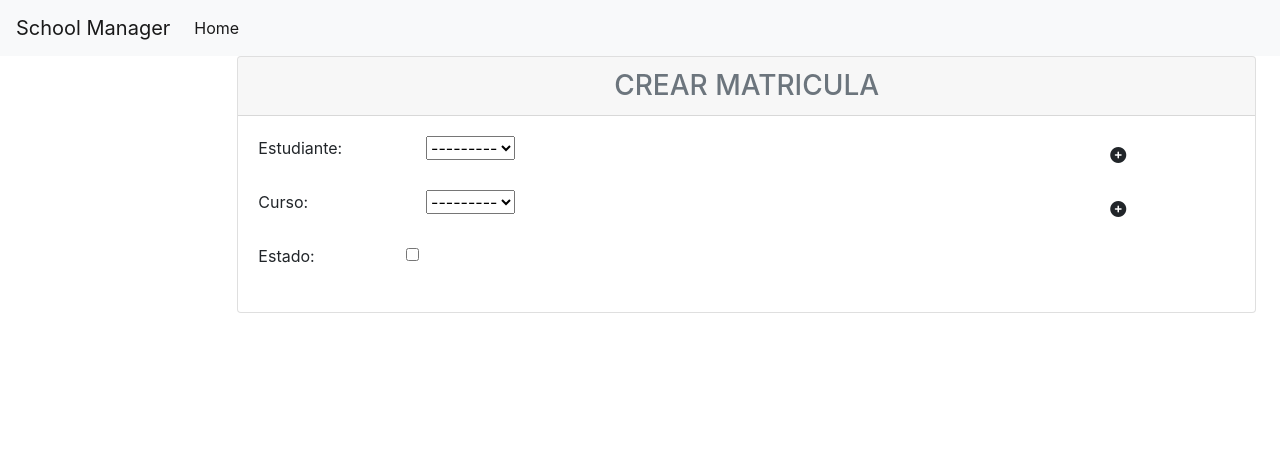
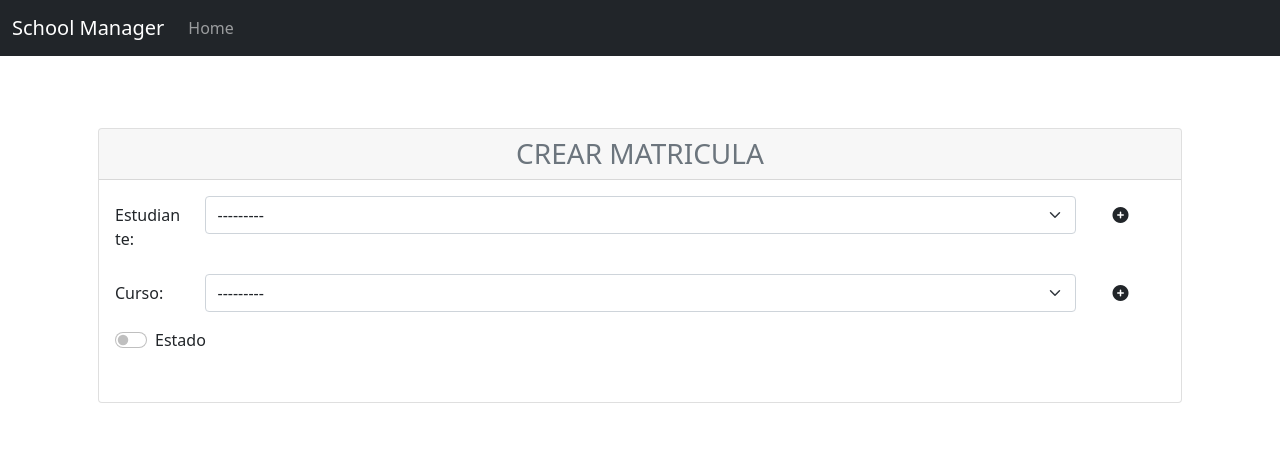
Before and after one commit to jguerrero10/School_Mng, a Django app: page /matricula/crear in a window 1280 px wide. Shown: the top 450 px of the page. Run offline with Django 3.2, Linux system fonts and the light colour scheme; data that the repository does not hold is empty; some libraries are stand-ins or nearby versions.

Commit message:
[0.3] Se agrega Formularios: Profesor, Grupo, Curso, Creacion de rutas: Crear estudiante, crea grupo y crear Curso; Vistas Crear Grupo y Crear Curso; Ajustes Bootstrap 5 a formularios y layout. Se crea archovo JS para gestion general.

```diff
--- a/school/forms.py
+++ b/school/forms.py
@@ -2,6 +2,21 @@ from django import forms
 from django.forms import fields
 from django.forms.models import ModelForm
 from .models import *
+
+grado_CHOICES = [
+        ('0', 'Transición'),
+        ('1', 'Primero'),
+        ('2', 'Segundo'),
+        ('3', 'Tercero'),
+        ('4', 'Cuarto'),
+        ('5', 'Quinto'),
+        ('6', 'Sexto'),
+        ('7', 'Séptimo'),
+        ('8', 'Octavo'),
+        ('9', 'Noveno'),
+        ('10', 'Décimo'),
+        ('11', 'Undécimo')
+    ]
 
 class EstudianteForm(ModelForm):
     nombre = forms.CharField(max_length=30, widget=forms.TextInput(attrs={'class': 'form-control'}))
@@ -13,10 +28,35 @@ class EstudianteForm(ModelForm):
         model = Estudiante
         fields = '__all__'
 
+class ProfesorForm(ModelForm):
+    nombre = forms.CharField(max_length=30, widget=forms.TextInput(attrs={'class': 'form-control'}))
+    apellidos = forms.CharField(max_length=60, widget=forms.TextInput(attrs={'class': 'form-control'}))
+    num_id = forms.CharField(max_length=11, widget=forms.TextInput(attrs={'class': 'form-control'}))
+
+    class Meta:
+        model = Profesor
+        fields = '__all__'
+
+class CursoForm(ModelForm):
+    grado = forms.ChoiceField(choices=grado_CHOICES, widget=forms.Select(attrs={'class': 'form-select'}))
+
+    class Meta:
+        model = Curso
+        fields = '__all__'
+
+class GrupoForm(ModelForm):
+    curso = forms.ModelChoiceField(queryset=Curso.objects.all(), widget=forms.Select(attrs={'class': 'form-select'}))
+    nombre = forms.CharField(max_length=2, widget=forms.TextInput(attrs={'class': 'form-control'}))
+    dir_grupo = forms.ModelChoiceField(queryset=Profesor.objects.all(), widget=forms.Select(attrs={'class': 'form-select'}))
+
+    class Meta:
+        model = Grupo
+        fields = '__all__'
+
 class MatriculaForm(ModelForm):
     estudiante = forms.ModelChoiceField(queryset=Estudiante.objects.all(), widget=forms.Select(attrs={'class': 'form-select'}))
     curso = forms.ModelChoiceField(queryset=Grupo.objects.all(), widget=forms.Select(attrs={'class': 'form-select'}))
-    estado = forms.BooleanField(widget=forms.CheckboxInput(attrs={'class': 'form-check-input'}))
+    estado = forms.BooleanField(widget=forms.CheckboxInput(attrs={'class': 'form-check-input', 'type': 'checkbox'}))
     class Meta:
         model = Matricula
         fields = '__all__'
--- /dev/null
+++ b/school/static/school/js/script.js
@@ -0,0 +1,25 @@
+
+function gestionForm(url, formulario){
+    $.ajax({
+        type: 'POST',
+        url: url,
+        data: formulario,
+        success: function(data){
+            $('#modal').modal('toggle');
+            swal({
+                icon: data.icon,
+                title: data.title,
+                text: data.text
+            })
+            .then(() => {
+                location.reload();
+            });
+        }
+    });
+}
+
+function ejecutarModal(url){
+    $("#modal").load(url, function(){
+        $(this).modal('show')
+    })
+}
--- a/school/templates/Estudiante/formEstudiante.html
+++ b/school/templates/Estudiante/formEstudiante.html
@@ -3,7 +3,7 @@
 {% block modal_title %} Crear Estudiante {% endblock modal_title %}
 
 {% block modal_body %}
-<form id="formulario" action="{% url 'crear_estudiante' %}" method="POST">
+<form id="formEstudiante">
     {% csrf_token %}
     <div class="form-group">
         <label for="id_nombre">Nombre:</label>
@@ -25,5 +25,5 @@
 {% endblock modal_body %}
 
 {% block modal_button %}
-<button type="button" onclick="estudiante()" class="btn btn-primary">Guardar</button>
+<button type="button" onclick="formEstudiante()" class="btn btn-primary">Guardar</button>
 {% endblock modal_button %}
--- a/school/templates/layout.html
+++ b/school/templates/layout.html
@@ -8,12 +8,31 @@
     <link rel="icon" type="image/x-icon" href="{% static 'school/assets/img/favicon.ico' %}" />
     <link rel="preconnect" href="https://fonts.gstatic.com">
     <link href="https://fonts.googleapis.com/css2?family=Mukta:wght@200&display=swap" rel="stylesheet">
-    <link rel="stylesheet" href="https://stackpath.bootstrapcdn.com/bootstrap/4.5.2/css/bootstrap.min.css" crossorigin="anonymous">
-    <link rel="stylesheet" href="{% static 'school/css/datepicker.css' %}">
+    <link href="https://cdn.jsdelivr.net/npm/bootstrap@5.0.0-beta1/dist/css/bootstrap.min.css" rel="stylesheet" integrity="sha384-giJF6kkoqNQ00vy+HMDP7azOuL0xtbfIcaT9wjKHr8RbDVddVHyTfAAsrekwKmP1" crossorigin="anonymous">
+    <script src="https://kit.fontawesome.com/65eb220159.js" crossorigin="anonymous"></script>
+    <style>
+        .bd-placeholder-img {
+          font-size: 1.125rem;
+          text-anchor: middle;
+          -webkit-user-select: none;
+          -moz-user-select: none;
+          user-select: none;
+        }
+
+        @media (min-width: 768px) {
+          .bd-placeholder-img-lg {
+            font-size: 3.5rem;
+          }
+        }
+        body {
+            padding-top: 5rem;
+          }
+    </style>
     {% block style %} {% endblock style %}
 </head>
 <body>
-    <nav class="navbar navbar-expand-lg navbar-light bg-light">
+    <nav class="navbar navbar-expand-md navbar-dark bg-dark fixed-top">
+        <div class="container-fluid">
             <a class="navbar-brand" href="#">School Manager</a>
             <button class="navbar-toggler" type="button" data-toggle="collapse" data-target="#navbarSupportedContent" aria-controls="navbarSupportedContent" aria-expanded="false" aria-label="Toggle navigation">
                 <span class="navbar-toggler-icon"></span>
@@ -26,23 +45,26 @@
                     </li>
                     {% block menu %}
                     {% endblock menu %}
-
                 </ul>
             </div>
+        </div>
     </nav>
-    <div class="container-fluid">
-        <div class="row">
-            <main role="main" class="col-md-9 ml-sm-auto col-lg-10 px-4">
+    <main class="container">
+        <div class="starter-template py-5 px-3">
             {% block main %}
 
             {% endblock main %}
+        </div>
     </main>
+    {% block modal %}
+    <div class="modal" id="modal" tabindex="-1" role="dialog">
+
     </div>
-    </div>
-    {% block modal %} {% endblock modal %}
-    <script src="https://ajax.googleapis.com/ajax/libs/jquery/3.5.1/jquery.min.js"></script>
-    <script src="https://stackpath.bootstrapcdn.com/bootstrap/4.5.2/js/bootstrap.bundle.min.js" crossorigin="anonymous"></script>
-    <script src="{% static 'school/js/datepicker.js' %}"></script>
+    {% endblock modal %}
+    <script src="https://code.jquery.com/jquery-3.5.1.js" integrity="sha256-QWo7LDvxbWT2tbbQ97B53yJnYU3WhH/C8ycbRAkjPDc=" crossorigin="anonymous"></script>
+    <script src="https://cdn.jsdelivr.net/npm/bootstrap@5.0.0-beta1/dist/js/bootstrap.bundle.min.js" integrity="sha384-ygbV9kiqUc6oa4msXn9868pTtWMgiQaeYH7/t7LECLbyPA2x65Kgf80OJFdroafW" crossorigin="anonymous"></script>
+    <script src="{% static 'school/js/script.js' %}"></script>
+    <script src="https://unpkg.com/sweetalert/dist/sweetalert.min.js"></script>
     {% block script %} {% endblock script %}
 </body>
 </html>
--- a/school/templates/matricula/crear.html
+++ b/school/templates/matricula/crear.html
@@ -1,8 +1,9 @@
 {% extends 'layout.html' %}
 {% load static %}
 
+{% block title%} Matricula | Crear {% endblock %}
+
 {% block style %}
-<script src="https://kit.fontawesome.com/65eb220159.js" crossorigin="anonymous"></script>
 
 {% endblock style %}
 
@@ -16,70 +17,56 @@
         <h3 class="page-section-heading text-center text-uppercase text-secondary mb-0">Crear Matricula</h3>
     </div>
     <div class="card-body">
-        <form>
-            <div class="form-group  row mb-3">
-                <label class="col-sm-2" for="id_estudiante">Estudiante:</label>
-                <div class="col-sm-8">{{ formMatricula.estudiante}}</div>
-                <div class="col-sm-2">
-                    <button type="button" class="btn" id="btnEstudiante">
+        <form action="">
+            <div class="row mb-3">
+                <label for="id_estudiante" class="col-sm-1 col-form-label">Estudiante:</label>
+                <div class="col-sm-10">
+                    {{ formMatricula.estudiante }}
+                </div>
+                <div class="col-sm-1">
+                    <button type="button" id="btnEstudiante" class="btn">
                         <i class="fas fa-plus-circle"></i>
                     </button>
                 </div>
             </div>
-            <div class="form-group  row mb-3">
-                <label class="col-sm-2" for="id_curso">Curso:</label>
-                <div class="col-sm-8">{{ formMatricula.curso}}</div>
-                <div class="col-sm-2">
-                    <button type="button" class="btn" data-toggle="modal" data-target="#exampleModal">
-                        <i class="fas fa-plus-circle"></i>
-                    </button>
+            <div class="row mb-3">
+                <label for="id_curso" class="col-sm-1 col-form-label">Curso:</label>
+                <div class="col-sm-10">
+                    {{ formMatricula.curso }}
+                </div>
+                <div class="col-sm-1">
+                    <a class="btn" href="{% url 'crear_grupo' %}"><i class="fas fa-plus-circle"></i></a>
                 </div>
             </div>
-            <div class="form-group  row mb-3">
-                <label class="col-sm-2" for="id_estudiante">Estado:</label>
-                <div class="col-sm-8">{{ formMatricula.estado}}</div>
+            <div class="row mb-3">
+                <div class="mb-3">
+                    <div class="form-check form-switch">
+                        {{ formMatricula.estado }}
+                        <label class="form-check-label" for="id_estado">Estado</label>
+                    </div>
+                </div>
             </div>
         </form>
+
     </div>
 </div>
 
 {% endblock main %}
-{% block modal %}
-<div class="modal" id="modal" tabindex="-1" role="dialog">
 
-</div>
-
-{% endblock modal %}
 
 {% block script %}
 <script>
+    function formEstudiante(){
+        formulario = $('#formEstudiante').serialize();
+        url = "{% url 'crear_estudiante' %}";
+        gestionForm(url, formulario)
+    }
+
     $(function() {
         $("#btnEstudiante").click(function(){
             url = "{% url 'crear_estudiante' %}";
-            $("#modal").load(url, function(){
-              $(this).modal('show')
-            })
+            ejecutarModal(url);
         });
     });
-    function estudiante(){
-        url = "{% url 'crear_estudiante' %}";
-        $.ajax({
-            type: 'POST',
-            url: url,
-            data: $("#formulario").serialize(),
-            success: function(data){
-                $('#modal').modal('toggle');
-                swal({
-                    icon: data.icon,
-                    title: data.title,
-                    text: data.text
-                })
-                .then(() => {
-                    location.reload();
-                });
-            }
-        });
-    }
 </script>
-<script src="https://unpkg.com/sweetalert/dist/sweetalert.min.js"></script>
 {% endblock script %}
--- a/school/templates/modal.html
+++ b/school/templates/modal.html
@@ -4,16 +4,14 @@
             <h5 class="modal-title">
                 {% block modal_title %} {% endblock modal_title %}
             </h5>
-            <button type="button" class="close" data-dismiss="modal" aria-label="Close">
-                <span aria-hidden="true">&times;</span>
-            </button>
+            <button type="button" class="btn-close" data-bs-dismiss="modal" aria-label="Close"></button>
         </div>
         <div class="modal-body">
             {% block modal_body %} {% endblock modal_body %}
         </div>
         <div class="modal-footer">
             {% block modal_button %} {% endblock modal_button %}
-            <button type="button" class="btn btn-secondary" data-dismiss="modal">Close</button>
+            <button type="button" class="btn btn-secondary" data-bs-dismiss="modal">Close</button>
         </div>
     </div>
 </div>
--- a/school/urls.py
+++ b/school/urls.py
@@ -5,5 +5,7 @@ urlpatterns = [
     path('', views.home, name='home'),
     path('matricula/', views.matricula_index, name='matricula'),
     path('matricula/crear', views.crear_matricula, name='crear_matricula'),
-    path('estudiante/crear', views.crear_estudiante, name='crear_estudiante')
+    path('estudiante/crear', views.crear_estudiante, name='crear_estudiante'),
+    path('grupo/crear', views.crear_grupo, name='crear_grupo'),
+    path('grupo/crear/curso', views.crear_curso, name='crear_curso')
 ]
--- a/school/views.py
+++ b/school/views.py
@@ -33,3 +33,27 @@ def crear_estudiante(request):
         form = EstudianteForm()
         context = {'form': form}
         return render(request, 'estudiante/formEstudiante.html', context)
+
+def crear_grupo(request):
+    form = GrupoForm()
+    context = {'formGrupo': form}
+    return render(request, 'grupo/crear.html', context)
+
+def crear_curso(request):
+    if request.method == 'POST':
+        form = CursoForm(request.POST)
+        if form.is_valid():
+            form.save()
+            context = {'icon': 'success',
+                        'title': 'Correcto!!!',
+                        'text': 'Grado guardado correctamente.'}
+            return JsonResponse(context)
+        else:
+            context = {'icon': 'error',
+                        'title': 'Opps!!!',
+                        'text': 'Problemas al guardar el Grado, Comuniquese con el admin.'}
+            return JsonResponse(context)
+    else:
+        form = CursoForm()
+        context = {'formCurso': form}
+        return render(request, 'grupo/formCurso.html', context)
```
Also changed, not shown: school/models.py (+22 -4 lines), school/templates/grupo/crear.html (added, +70 -0 lines), school/templates/grupo/formCurso.html (added, +20 -0 lines), 1 other file. Lines whose indentation alone changed are shown as unchanged.
